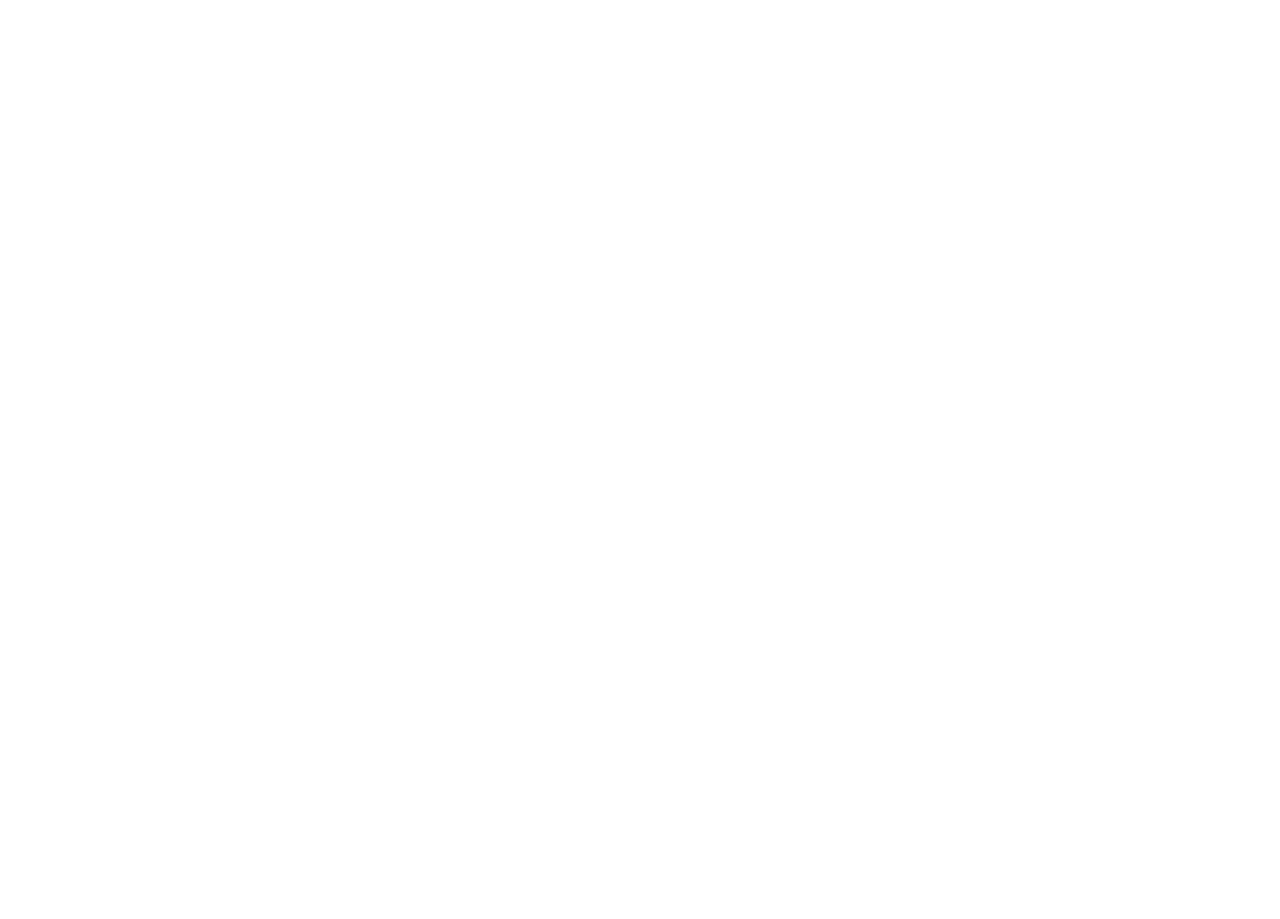
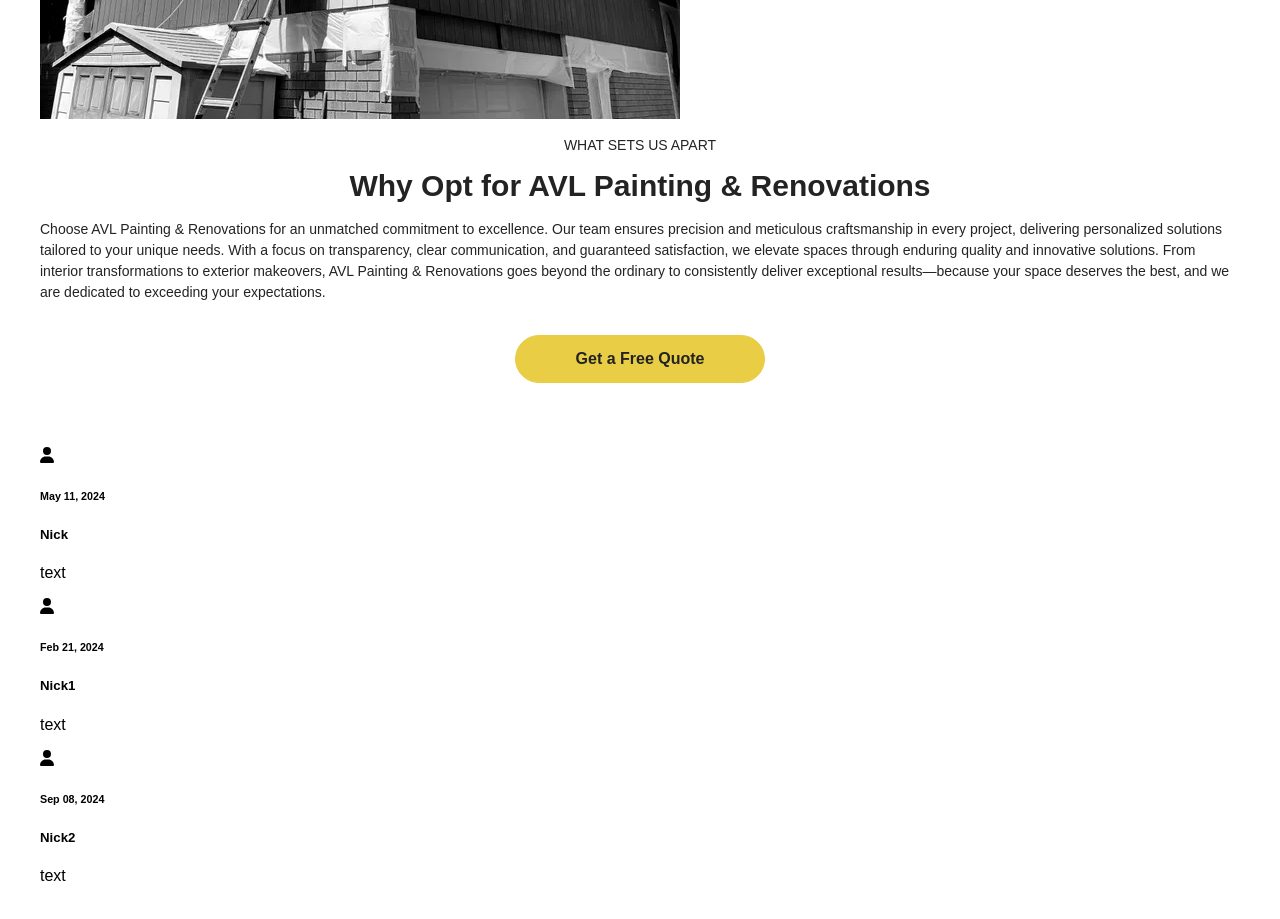
Before and after one commit to IrynaPaltsevaGit/renovations, a React (Create React App) app: page / in a window 1280 px wide. Shown: the part 3580-4499 px from the top of the page. Before the commit the page ends 3239 px from the top, so only its background shows below. Built offline with nearby package versions, Linux system fonts and the light colour scheme.

Commit message:
work in progress

```diff
--- a/src/App.js
+++ b/src/App.js
@@ -6,6 +6,8 @@
 import WorkDescription from './components/WorkDescription/WorkDescription';
 import Advantages from './components/Advantages/Advantages';
 import Services from './components/Services/Services';
+import YourChoice from './components/YourChoice/YourChoice';
+import Testimonials from './components/Testimonials/Testimonials';
 
 function App() {
 	const [showMenu, setShowMenu] = useState(false);
@@ -23,6 +25,8 @@
 				<WorkDescription />
 				<Advantages />
 				<Services />
+				<YourChoice />
+				<Testimonials />
 			</main>
 
 
--- a/src/components/Header/Header.js
+++ b/src/components/Header/Header.js
@@ -20,9 +20,9 @@
             </a>
         </div>
         <div className={`header__burger ${showMenu ? "active" : ""}`} onClick={setShowMenu}>
-          <div className='header__burger-line'></div>
-          <div className='header__burger-line'></div>
-          <div className='header__burger-line'></div>
+			<div className='header__burger-line'></div>
+			<div className='header__burger-line'></div>
+			<div className='header__burger-line'></div>
         </div>
     </header>
   )
--- /dev/null
+++ b/src/components/Testimonial/Testimonial.js
@@ -0,0 +1,21 @@
+import React from 'react';
+import { FontAwesomeIcon } from '@fortawesome/react-fontawesome';
+import { faUser } from '@fortawesome/free-solid-svg-icons';
+
+
+export default function Testimonial({testimonial}) {
+  return (
+    <div>
+        <FontAwesomeIcon icon={ faUser } />
+        <h6>
+            { testimonial.date }
+        </h6>
+        <h5>
+            { testimonial.username }
+        </h5>
+        <p>
+            {testimonial.text }
+        </p>
+    </div>
+  )
+}
--- /dev/null
+++ b/src/components/Testimonials/Testimonials.js
@@ -0,0 +1,38 @@
+import React from 'react'
+import Testimonial from '../Testimonial/Testimonial';
+
+export default function Testimonials() {
+    const testimonials = [
+        {
+            "username": "Nick",
+            "text": "text",
+            "date": "May 11, 2024"
+        },
+        {
+            "username": "Nick1",
+            "text": "text",
+            "date": "Feb 21, 2024"
+        },
+        {
+            "username": "Nick2",
+            "text": "text",
+            "date": "Sep 08, 2024"
+        },
+    ];
+  return (
+    <section className='testimonials'>
+        <div className='testimonials-wrap'>
+            {
+                testimonials.map((testimonial, index) => {
+                    return (
+                        <Testimonial
+                            testimonial={testimonial}
+                            key={`testimonial-${index}`}
+                        />
+                    )
+                })
+            }
+        </div>
+    </section>
+  )
+}
--- /dev/null
+++ b/src/components/YourChoice/YourChoice.js
@@ -0,0 +1,37 @@
+import React from 'react';
+import painting from "../../assets/images/painting.webp";
+import "./YourChoice.scss";
+
+export default function YourChoice() {
+  return (
+    <section className='choice'>
+		<div className='choice-columns'>
+			<div className='choice__col'>
+				<img src={painting} />
+			</div>
+			<div className='choice__col'>
+				<h3 className='choice__subhead'>
+					WHAT SETS US APART
+				</h3>
+				<h2 className='choice__title'>
+					Why Opt for AVL Painting & Renovations
+				</h2>
+				<p className='choice__text'>
+					Choose AVL Painting & Renovations for an unmatched commitment to
+					excellence. Our team ensures precision and meticulous craftsmanship
+					in every project, delivering personalized solutions tailored to your
+					unique needs. With a focus on transparency, clear communication,
+					and guaranteed satisfaction, we elevate spaces through enduring
+					quality and innovative solutions. From interior transformations
+					to exterior makeovers, AVL Painting & Renovations goes beyond
+					the ordinary to consistently deliver exceptional results—because
+					your space deserves the best, and we are dedicated to exceeding your expectations.
+				</p>
+				<a className="choice__link">
+					Get a Free Quote
+				</a>
+			</div>
+		</div>
+    </section>
+  )
+}
--- /dev/null
+++ b/src/components/YourChoice/YourChoice.scss
@@ -0,0 +1,18 @@
+@import "../../styles/partials/mixins";
+@import "../../styles/partials/variables";
+
+.choice {
+    &__title {
+        @include title;
+    }
+    &__subhead {
+        @include subhead;
+    }
+    &__text {
+        @include text;
+    }
+    &__link {
+        @include button;
+        margin: 2rem auto 0;
+    }
+}
```
Also changed, not shown: src/assets/images/painting.webp (added), src/components/Testimonial/Testimonial.scss (added), src/components/Testimonials/Testimonials.scss (added).
